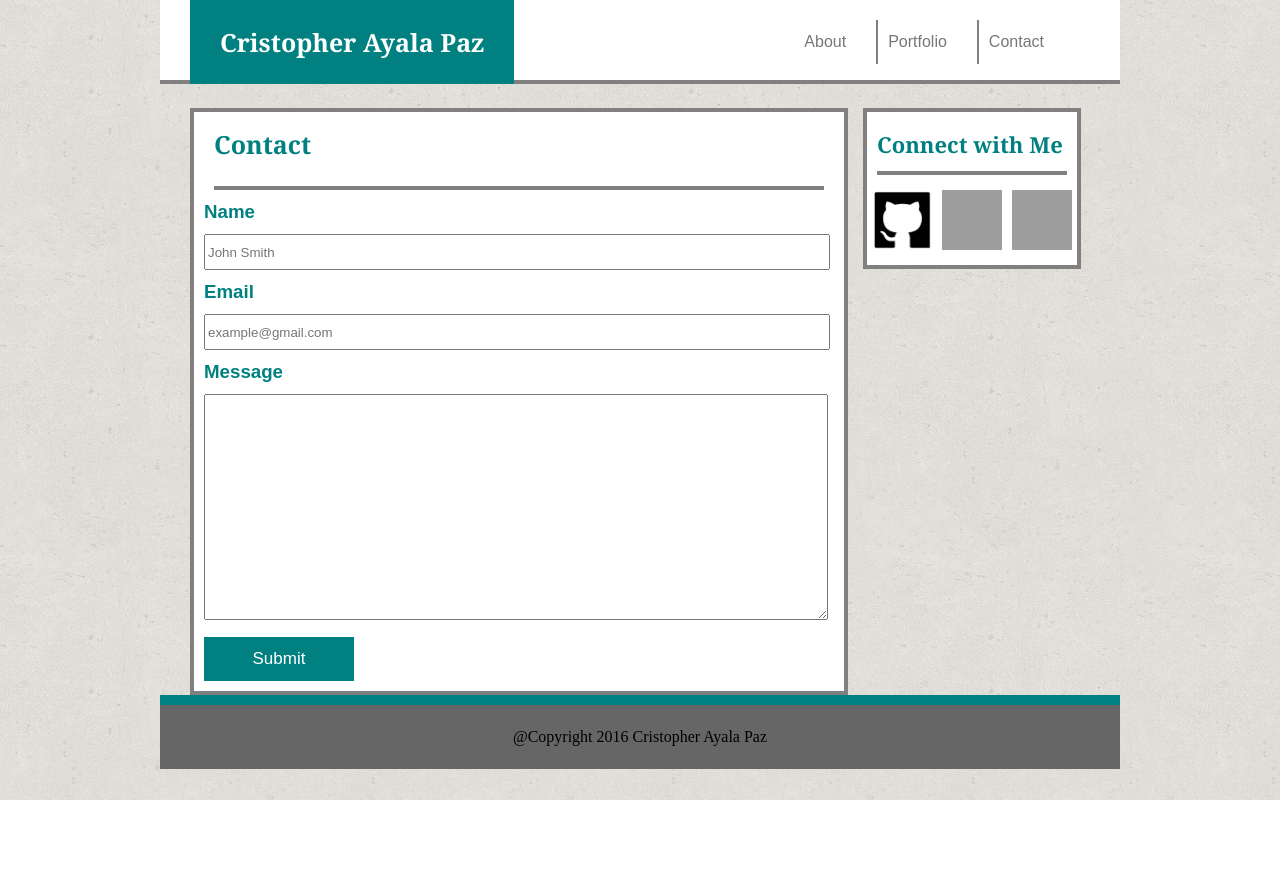
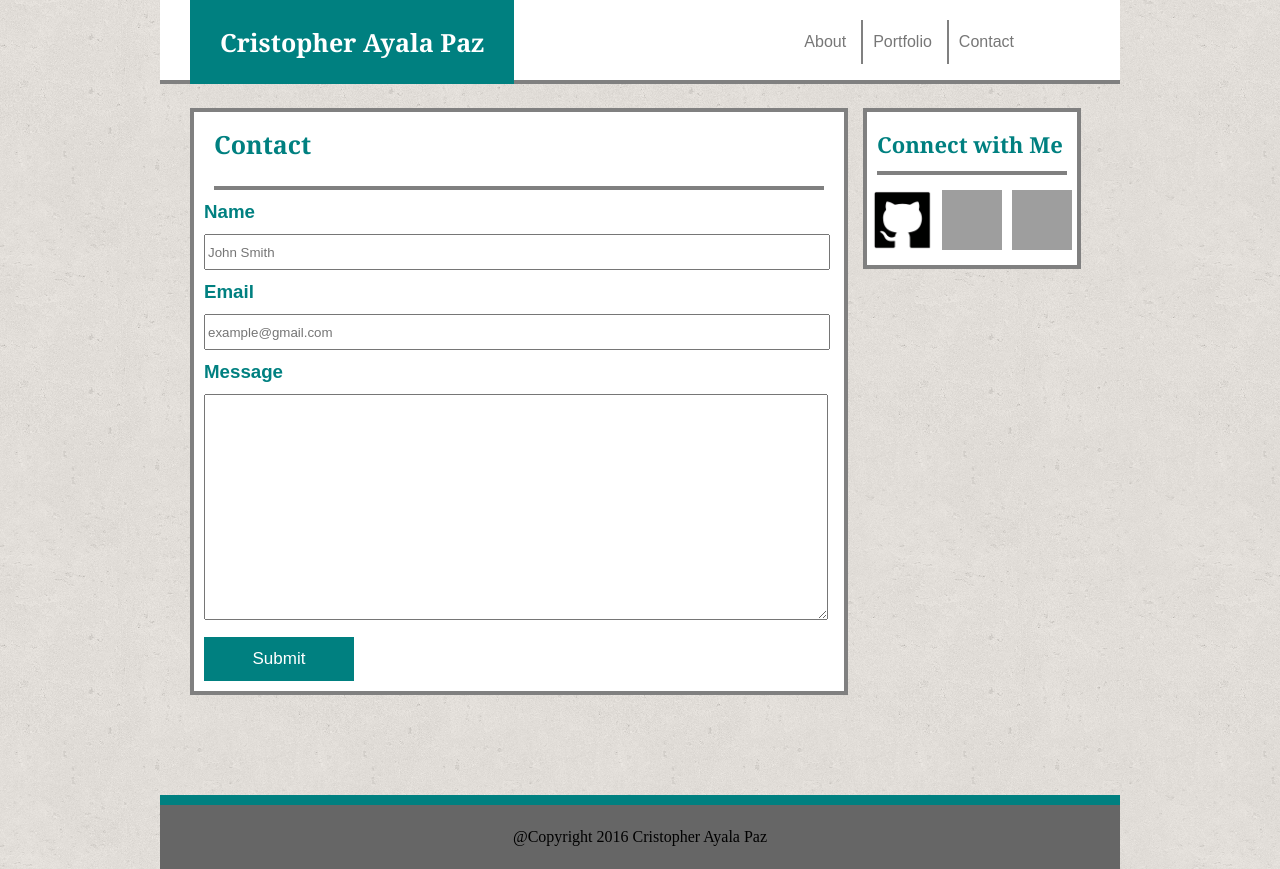
Before and after one commit to crisayala16/Basic-Portfolio, a PHP site: page /contact.html in a window 1280 px wide. Before the commit the page ends 800 px from the top, so only its background shows below. Run offline with PHP 8.4, Linux system fonts and the light colour scheme; grey boxes are pictures that could not be loaded.

Commit message:
Finished style.css

```diff
--- a/assets/css/style.css
+++ b/assets/css/style.css
@@ -63,7 +63,7 @@ h3{
 
 #a, #b{
 	border-right: 2px solid grey;
-	padding-right: 30px;
+	padding-right: 15px;
 
 }
 
@@ -154,11 +154,13 @@ h3{
 	padding: 20px 0px;
 	background: #666666;
 	border-top: 10px solid teal;
-	margin-top: 50px;
+	margin-top: 100px;
 	width: 960px;
 	margin: 0 auto;
 	text-align: center;
 	clear: both;
+	position: relative;
+	top: 100px;
 }
 
 .port{
```
